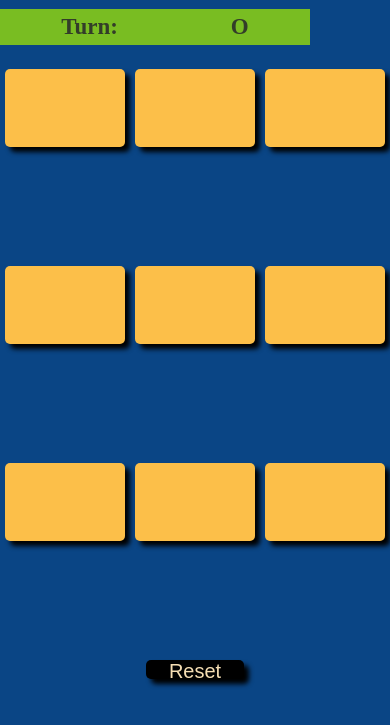
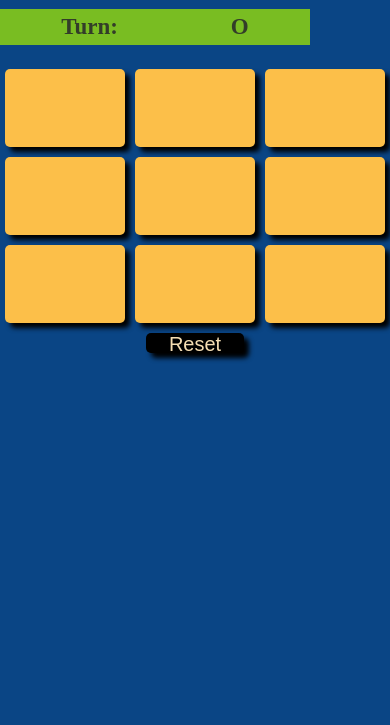
Before and after one commit to Harsh-bharwani/Learning-Js, a plain HTML site: page tic-tac-toe/index.html in a window 390 px wide. Shown: the part 55-780 px from the top of the page. Drawn offline with Linux system fonts and the light colour scheme.

Commit message:
making it responsive

```diff
--- a/tic-tac-toe/style.css
+++ b/tic-tac-toe/style.css
@@ -31,8 +31,7 @@ main{
     margin-top: 5vmin;
     display: grid;
     grid-template-columns: 3fr 3fr 3fr;
-    /* border: 1px solid; */
-    height: 70vh;
+    /* height: 70vh; */
     width: 70vh;
 }
 #reset-button{
```
